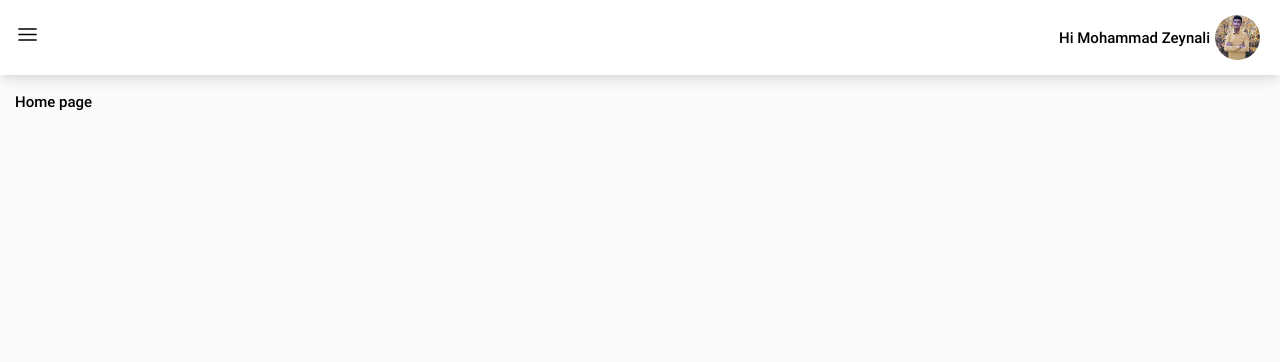
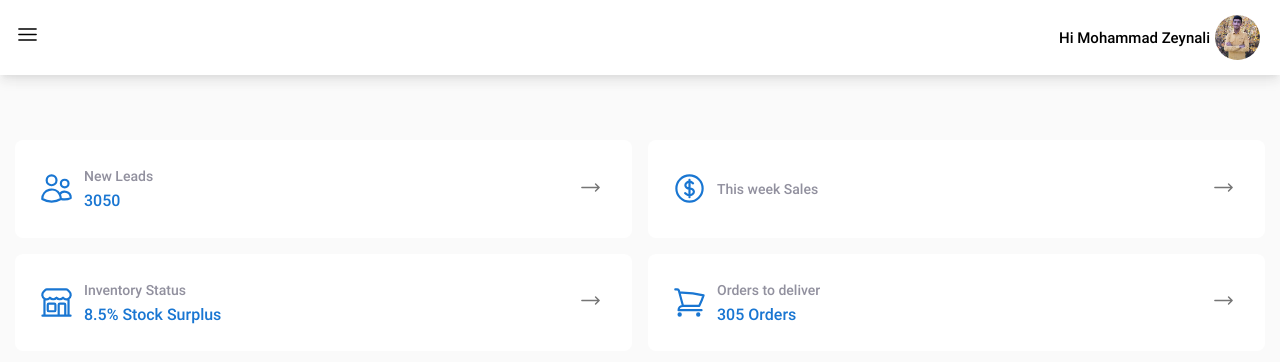
Before and after one commit to mohammad-zeynaly/manager-panel, a React (Vite) app: page / in a window 1280 px wide. Shown: the top 362 px of the page. Built offline with nearby package versions, Linux system fonts and the light colour scheme.

Commit message:
Development of statistics  component

```diff
--- /dev/null
+++ b/src/components/AllStatistics/AllStatistics.jsx
@@ -0,0 +1,17 @@
+import StatisticsItem from "../StatisticsItem/StatisticsItem";
+import useFilteredData from "../../hooks/useFilterdData";
+
+const AllStatistics = () => {
+  const AllStatisticsData = useFilteredData("statistics");
+  return (
+    <section className="statistics">
+      <div className="statistics__wrapper">
+        {AllStatisticsData?.map((statistics) => (
+          <StatisticsItem key={statistics.id} {...statistics} />
+        ))}
+      </div>
+    </section>
+  );
+};
+
+export default AllStatistics;
--- /dev/null
+++ b/src/components/StatisticsItem/StatisticsItem.jsx
@@ -0,0 +1,32 @@
+const StatisticsItem = ({ title, counts, icon }) => {
+  return (
+    <div className="statistics-item">
+      <div className="statistics-item__content-left">
+        {icon}
+        <div className="statistics-item__information">
+          <span> {title} </span>
+          <h6>{counts}</h6>
+        </div>
+      </div>
+      <div className="statistics-item__content-right">
+        <button className="statistics-item-icon__btn">
+          <svg
+            fill="none"
+            viewBox="0 0 24 24"
+            strokeWidth={1.5}
+            stroke="currentColor"
+            className="statistics-item__arrow"
+          >
+            <path
+              strokeLinecap="round"
+              strokeLinejoin="round"
+              d="M17.25 8.25L21 12m0 0l-3.75 3.75M21 12H3"
+            />
+          </svg>
+        </button>
+      </div>
+    </div>
+  );
+};
+
+export default StatisticsItem;
--- /dev/null
+++ b/src/data/allData.jsx
@@ -0,0 +1,92 @@
+const allData = [
+  {
+    id: 1,
+    title: "New Leads",
+    counts: 3050,
+    type: "statistics",
+    icon: (
+      <svg
+        fill="none"
+        viewBox="0 0 24 24"
+        strokeWidth={1.5}
+        stroke="currentColor"
+        className="statistics-item__icon"
+      >
+        <path
+          strokeLinecap="round"
+          strokeLinejoin="round"
+          d="M15 19.128a9.38 9.38 0 002.625.372 9.337 9.337 0 004.121-.952 4.125 4.125 0 00-7.533-2.493M15 19.128v-.003c0-1.113-.285-2.16-.786-3.07M15 19.128v.106A12.318 12.318 0 018.624 21c-2.331 0-4.512-.645-6.374-1.766l-.001-.109a6.375 6.375 0 0111.964-3.07M12 6.375a3.375 3.375 0 11-6.75 0 3.375 3.375 0 016.75 0zm8.25 2.25a2.625 2.625 0 11-5.25 0 2.625 2.625 0 015.25 0z"
+        />
+      </svg>
+    ),
+  },
+  {
+    id: 2,
+    title: "This week Sales",
+    counts: null,
+    price: 80500,
+    type: "statistics",
+
+    icon: (
+      <svg
+        fill="none"
+        viewBox="0 0 24 24"
+        strokeWidth={1.5}
+        stroke="currentColor"
+        className="statistics-item__icon"
+      >
+        <path
+          strokeLinecap="round"
+          strokeLinejoin="round"
+          d="M12 6v12m-3-2.818l.879.659c1.171.879 3.07.879 4.242 0 1.172-.879 1.172-2.303 0-3.182C13.536 12.219 12.768 12 12 12c-.725 0-1.45-.22-2.003-.659-1.106-.879-1.106-2.303 0-3.182s2.9-.879 4.006 0l.415.33M21 12a9 9 0 11-18 0 9 9 0 0118 0z"
+        />
+      </svg>
+    ),
+  },
+  {
+    id: 3,
+    title: "Inventory Status",
+    counts: "8.5% Stock Surplus",
+    type: "statistics",
+
+    icon: (
+      <svg
+        fill="none"
+        viewBox="0 0 24 24"
+        strokeWidth={1.5}
+        stroke="currentColor"
+        className="statistics-item__icon"
+      >
+        <path
+          strokeLinecap="round"
+          strokeLinejoin="round"
+          d="M13.5 21v-7.5a.75.75 0 01.75-.75h3a.75.75 0 01.75.75V21m-4.5 0H2.36m11.14 0H18m0 0h3.64m-1.39 0V9.349m-16.5 11.65V9.35m0 0a3.001 3.001 0 003.75-.615A2.993 2.993 0 009.75 9.75c.896 0 1.7-.393 2.25-1.016a2.993 2.993 0 002.25 1.016c.896 0 1.7-.393 2.25-1.016a3.001 3.001 0 003.75.614m-16.5 0a3.004 3.004 0 01-.621-4.72L4.318 3.44A1.5 1.5 0 015.378 3h13.243a1.5 1.5 0 011.06.44l1.19 1.189a3 3 0 01-.621 4.72m-13.5 8.65h3.75a.75.75 0 00.75-.75V13.5a.75.75 0 00-.75-.75H6.75a.75.75 0 00-.75.75v3.75c0 .415.336.75.75.75z"
+        />
+      </svg>
+    ),
+  },
+  {
+    id: 4,
+    title: "Orders to deliver",
+    counts: "305 Orders",
+    type: "statistics",
+
+    icon: (
+      <svg
+        fill="none"
+        viewBox="0 0 24 24"
+        strokeWidth={1.5}
+        stroke="currentColor"
+        className="statistics-item__icon"
+      >
+        <path
+          strokeLinecap="round"
+          strokeLinejoin="round"
+          d="M2.25 3h1.386c.51 0 .955.343 1.087.835l.383 1.437M7.5 14.25a3 3 0 00-3 3h15.75m-12.75-3h11.218c1.121-2.3 2.1-4.684 2.924-7.138a60.114 60.114 0 00-16.536-1.84M7.5 14.25L5.106 5.272M6 20.25a.75.75 0 11-1.5 0 .75.75 0 011.5 0zm12.75 0a.75.75 0 11-1.5 0 .75.75 0 011.5 0z"
+        />
+      </svg>
+    ),
+  },
+];
+
+export default allData;
--- /dev/null
+++ b/src/hooks/useFilterdData.js
@@ -0,0 +1,15 @@
+import { useState, useEffect } from "react";
+import allData from "../data/allData";
+
+const useFilteredData = (dataType) => {
+  const [filterData, setFilterData] = useState(null);
+
+  useEffect(() => {
+    if (allData) {
+      setFilterData(allData.filter((data) => data.type === dataType));
+    }
+  }, [allData]);
+  return filterData;
+};
+
+export default useFilteredData;
--- a/src/pages/Products/Products.jsx
+++ b/src/pages/Products/Products.jsx
@@ -1,5 +1,7 @@
+import AllStatistics from "../../components/AllStatistics/AllStatistics";
+
 const Products = () => {
-  return <h1>Home page</h1>;
+  return <AllStatistics />;
 };
 
 export default Products;
--- a/src/styles/app.css
+++ b/src/styles/app.css
@@ -177,7 +177,7 @@ body {
 
 /* ============ Navbar style  ============ */
 .nav {
-  background: #fff;
+  background: #ffffff;
   box-shadow: 0px 5px 5px -3px rgba(0, 0, 0, 0.06), 0px 8px 10px 1px rgba(0, 0, 0, 0.042), 0px 3px 14px 2px rgba(0, 0, 0, 0.036);
   transition: all 200ms ease-in;
   position: fixed;
@@ -225,6 +225,68 @@ body {
   cursor: pointer;
 }
 
+/* ============  style statistics  ============ */
+.statistics {
+  margin-top: 5rem;
+}
+
+.statistics__wrapper {
+  display: grid;
+  grid-template-columns: repeat(2, 1fr);
+  grid-template-rows: auto;
+  grid-gap: 1.6rem;
+}
+
+.statistics-item {
+  display: flex;
+  justify-content: space-between;
+  align-items: center;
+  background-color: #ffffff;
+  padding: 2.4rem;
+  border-radius: 0.8rem;
+}
+
+.statistics-item__content-left {
+  display: flex;
+  justify-content: center;
+  align-items: center;
+}
+
+.statistics-item__icon {
+  width: 3.5rem;
+  height: 3.5rem;
+  color: #1976d2;
+}
+
+.statistics-item__information {
+  margin-left: 1rem;
+}
+.statistics-item__information span {
+  color: rgba(52, 49, 76, 0.54);
+  font-size: 1.4rem;
+}
+.statistics-item__information h6 {
+  color: #1976d2;
+  font-size: 1.6rem;
+}
+
+.statistics-item-icon__btn {
+  border: none;
+  background: transparent;
+  padding: 0.5rem 0.6rem;
+  transition: background 200ms ease-in;
+  border-radius: 100%;
+}
+.statistics-item-icon__btn:hover {
+  background-color: rgba(0, 0, 0, 0.04);
+}
+
+.statistics-item__arrow {
+  width: 2.3rem;
+  height: 2.3rem;
+  color: rgba(0, 0, 0, 0.54);
+}
+
 /* ============ Responsive Project  ============ */
 @media only screen and (min-width: 1400px) {
   .container {
--- a/src/styles/global/_style.scss
+++ b/src/styles/global/_style.scss
@@ -35,7 +35,7 @@ body {
 
 /* ============ Navbar style  ============ */
 .nav {
-  background: #fff;
+  background: variables.$white-color;
   box-shadow: 0px 5px 5px -3px rgba(0, 0, 0, 0.06),
     0px 8px 10px 1px rgba(0, 0, 0, 0.042), 0px 3px 14px 2px rgba(0, 0, 0, 0.036);
   transition: all 200ms ease-in;
@@ -69,7 +69,6 @@ body {
 }
 .nav-content-right__img {
   @include mixin.widthAndHeight(4.5rem, 4.5rem);
-
   border-radius: 100%;
   object-fit: cover;
 }
@@ -79,3 +78,55 @@ body {
   @include mixin.widthAndHeight(2.5rem, 2.5rem);
   cursor: pointer;
 }
+
+/* ============  style statistics  ============ */
+
+.statistics {
+  margin-top: 5rem;
+}
+.statistics__wrapper {
+  display: grid;
+  grid-template-columns: repeat(2, 1fr);
+  grid-template-rows: auto;
+  grid-gap: 1.6rem;
+}
+.statistics-item {
+  @include mixin.flexBox(space-between, center);
+  background-color: variables.$white-color;
+  padding: 2.4rem;
+  border-radius: 0.8rem;
+}
+.statistics-item__content-left {
+  @include mixin.flexBox(center, center);
+}
+.statistics-item__icon {
+  @include mixin.widthAndHeight(3.5rem, 3.5rem);
+  color: variables.$primary-color;
+}
+.statistics-item__information {
+  margin-left: 1rem;
+  span {
+    color: rgba(52, 49, 76, 0.54);
+    font-size: 1.4rem;
+  }
+  h6 {
+    color: variables.$primary-color;
+    font-size: 1.6rem;
+  }
+}
+.statistics-item__content-right {
+}
+.statistics-item-icon__btn {
+  border: none;
+  background: transparent;
+  padding: 0.5rem 0.6rem;
+  transition: background 200ms ease-in;
+  border-radius: 100%;
+  &:hover {
+    background-color: rgba(0, 0, 0, 0.04);
+  }
+}
+.statistics-item__arrow {
+  @include mixin.widthAndHeight(2.3rem, 2.3rem);
+  color: rgba(0, 0, 0, 0.54);
+}
--- a/src/styles/global/_variables.scss
+++ b/src/styles/global/_variables.scss
@@ -1,4 +1,5 @@
-$primary-color: blue;
+$primary-color: #1976d2;
+$white-color: #ffffff;
 $font-regular: "Roboto-regular";
 $font-medium: "Roboto-medium";
 $font-bold: "Roboto-bold";
```
Also changed, not shown: 1 other file (tests, documents, lock files or other folders).
